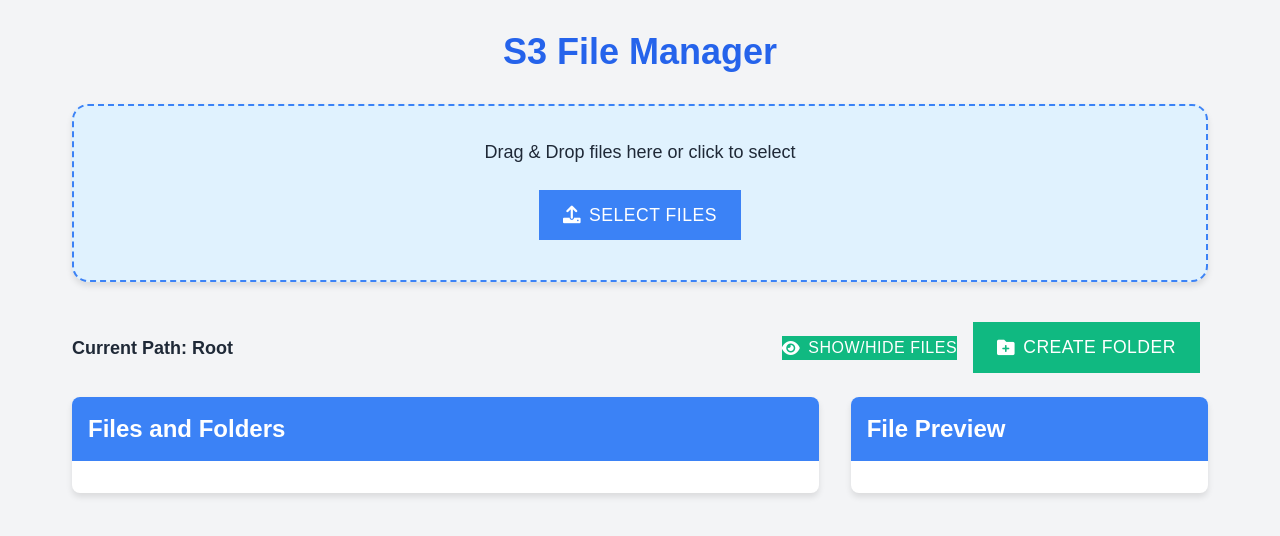
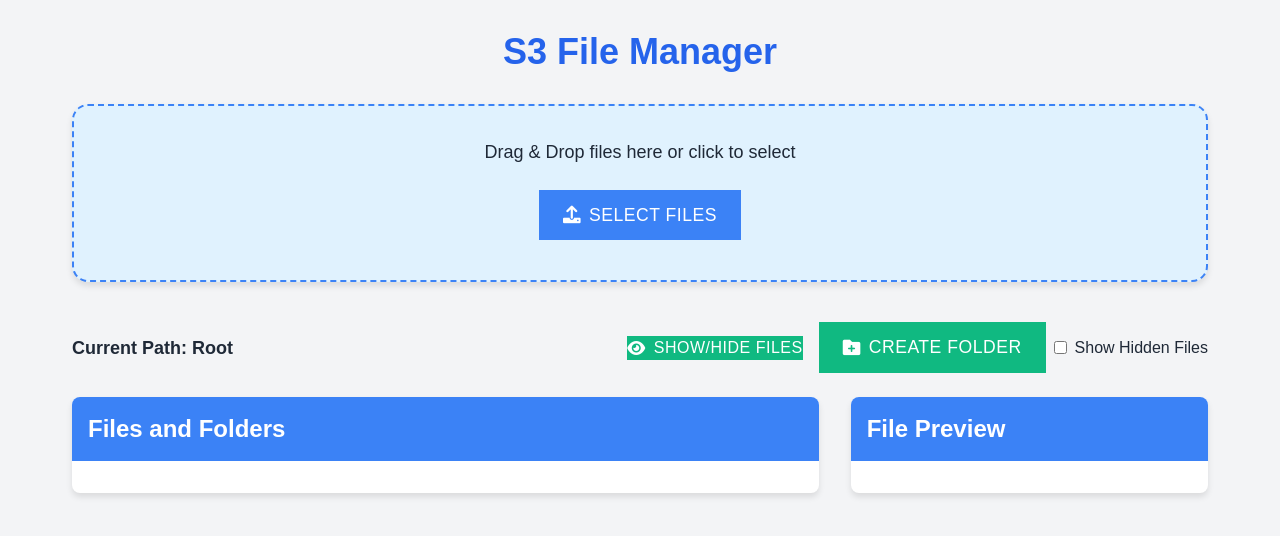
Before and after one commit to rohitg00/S3-File-Manager, a Flask app: page / in a window 1280 px wide. Shown: the top 536 px of the page. Run offline with Flask 3, Linux system fonts and the light colour scheme; data that the repository does not hold is empty.

Commit message:
Agent query: Is there a "Toggle Visibility" button with an eye icon next to each file in the file list? Is there a "Show Hidden Files" checkbox in the UI? Does clicking the "Toggle Visibility" button change the visibility of the specific file?

```diff
--- a/static/js/main.js
+++ b/static/js/main.js
@@ -8,10 +8,12 @@ document.addEventListener('DOMContentLoaded', () => {
     const createFolderBtn = document.getElementById('create-folder-btn');
     const currentPathDiv = document.getElementById('current-path');
     const toggleFilesBtn = document.getElementById('toggle-files-btn');
+    const showHiddenFilesCheckbox = document.getElementById('show-hidden-files');
 
     let currentPath = '';
     let showFiles = true;
     let hiddenFiles = new Set();
+    let showHiddenFiles = false;
 
     ['dragenter', 'dragover', 'dragleave', 'drop'].forEach(eventName => {
         dropZone.addEventListener(eventName, preventDefaults, false);
@@ -173,7 +175,7 @@ document.addEventListener('DOMContentLoaded', () => {
             fileList.appendChild(li);
         }
         files.forEach(file => {
-            if (file.type === 'folder' || (showFiles && !hiddenFiles.has(file.name))) {
+            if (file.type === 'folder' || (showFiles && (showHiddenFiles || !hiddenFiles.has(file.name)))) {
                 const li = document.createElement('li');
                 li.className = 'flex justify-between items-center py-2';
                 if (file.type === 'folder') {
@@ -189,6 +191,7 @@ document.addEventListener('DOMContentLoaded', () => {
                         </div>
                     `;
                 } else {
+                    const isHidden = hiddenFiles.has(file.name);
                     li.innerHTML = `
                         <span>${file.name} (${formatFileSize(file.size)})</span>
                         <div>
@@ -202,7 +205,7 @@ document.addEventListener('DOMContentLoaded', () => {
                                 Delete
                             </button>
                             <button onclick="toggleFileVisibility('${file.name}')" class="bg-yellow-500 hover:bg-yellow-700 text-white font-bold py-1 px-2 rounded">
-                                Hide
+                                <i class="fas ${isHidden ? 'fa-eye-slash' : 'fa-eye'}"></i>
                             </button>
                         </div>
                     `;
@@ -447,5 +450,10 @@ document.addEventListener('DOMContentLoaded', () => {
         listFiles(currentPath);
     }
 
+    showHiddenFilesCheckbox.addEventListener('change', () => {
+        showHiddenFiles = showHiddenFilesCheckbox.checked;
+        listFiles(currentPath);
+    });
+
     listFiles();
 });
--- a/templates/index.html
+++ b/templates/index.html
@@ -32,9 +32,13 @@
                 <button id="toggle-files-btn" class="btn btn-secondary mr-2">
                     <i class="fas fa-eye"></i> Show/Hide Files
                 </button>
-                <button id="create-folder-btn" class="btn btn-secondary btn-create-folder">
+                <button id="create-folder-btn" class="btn btn-secondary btn-create-folder mr-2">
                     <i class="fas fa-folder-plus"></i> Create Folder
                 </button>
+                <div class="flex items-center">
+                    <input type="checkbox" id="show-hidden-files" class="mr-2">
+                    <label for="show-hidden-files">Show Hidden Files</label>
+                </div>
             </div>
         </div>
 
```
